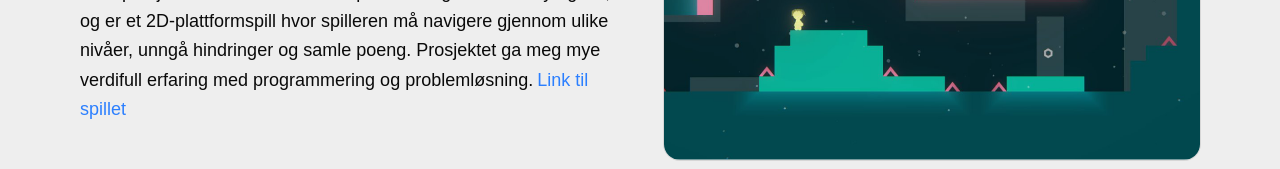
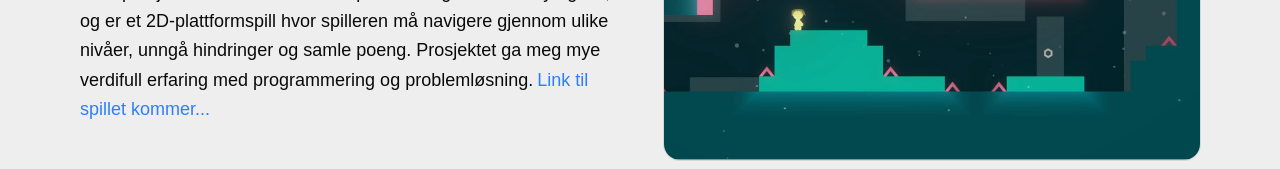
Before and after one commit to repsacl/casper., a React (Vite) app: page /projects in a window 1280 px wide. Shown: the part 521-690 px from the top of the page. Built offline with nearby package versions, Linux system fonts and the light colour scheme; a web font is replaced by a local one.

Commit message:
endra prosjek tbeskrivelse

```diff
--- a/src/pages/Projects.jsx
+++ b/src/pages/Projects.jsx
@@ -36,7 +36,7 @@ const projects = [
       </>
     ),
     linkHref: "#",
-    linkLabel: "Link til spillet",
+    linkLabel: "Link til spillet kommer...",
     image: "/src/assets/BildeSpill2.png",
     imageAlt: "Skjermbilde fra plattformspillet",
     reverse: true,
```
